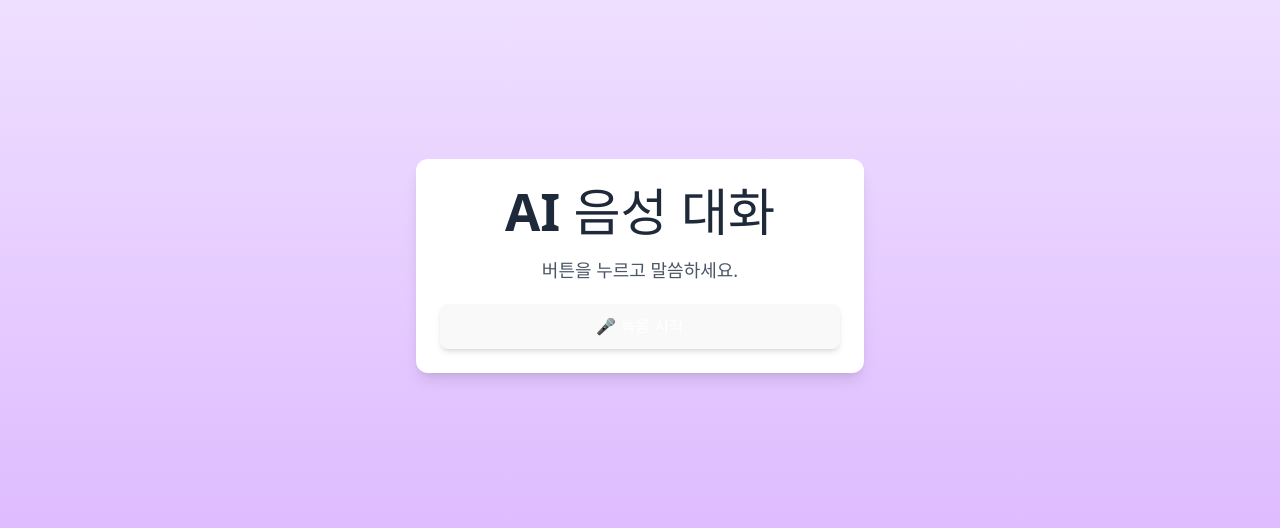
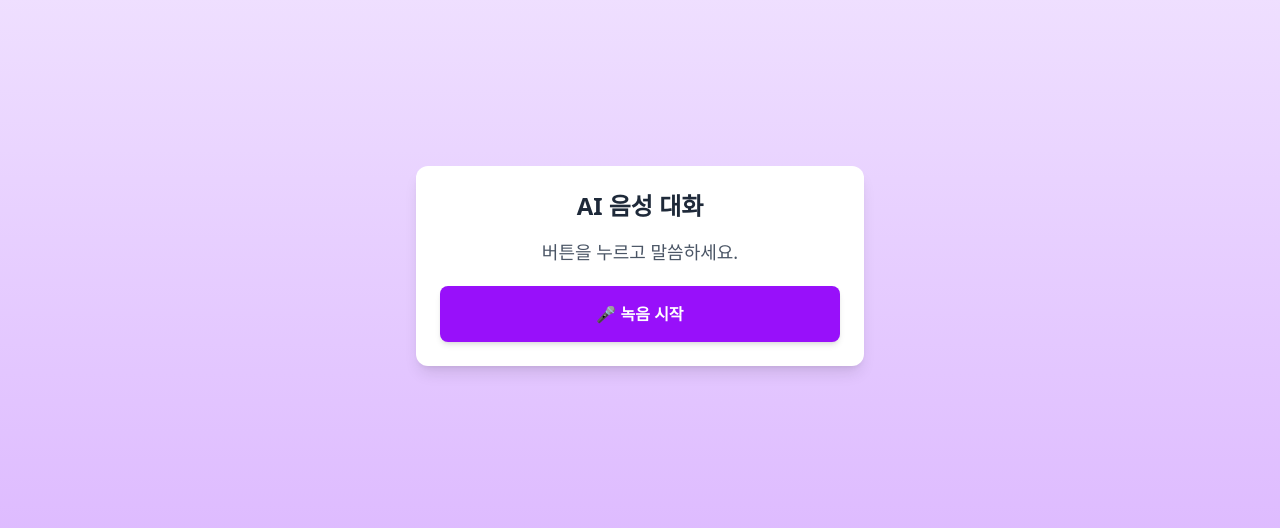
Before and after one commit to MatSalt/InfoBank, a React (Vite) app in the folder FrontEnd/infoBank_Front/: page / in a window 1280 px wide. Shown: the part 134-662 px from the top of the page. Built offline with nearby package versions, Linux system fonts and the light colour scheme.

Commit message:
fix:버튼 색 수정완료

```diff
--- a/FrontEnd/infoBank_Front/src/index.css
+++ b/FrontEnd/infoBank_Front/src/index.css
@@ -1,72 +1,3 @@
 @import "tailwindcss";
 
 /* 기존 CSS 내용이 있다면 이 아래에 유지 */
-:root {
-  font-family: system-ui, Avenir, Helvetica, Arial, sans-serif;
-  line-height: 1.5;
-  font-weight: 400;
-
-  color-scheme: light dark;
-  color: rgba(255, 255, 255, 0.87);
-  background-color: #242424;
-
-  font-synthesis: none;
-  text-rendering: optimizeLegibility;
-  -webkit-font-smoothing: antialiased;
-  -moz-osx-font-smoothing: grayscale;
-}
-
-a {
-  font-weight: 500;
-  color: #646cff;
-  text-decoration: inherit;
-}
-a:hover {
-  color: #535bf2;
-}
-
-body {
-  margin: 0;
-  padding: 0;
-  width: 100%;
-  height: 100%;
-  min-width: 320px;
-  min-height: 100vh;
-}
-
-h1 {
-  font-size: 3.2em;
-  line-height: 1.1;
-}
-
-button {
-  border-radius: 8px;
-  border: 1px solid transparent;
-  padding: 0.6em 1.2em;
-  font-size: 1em;
-  font-weight: 500;
-  font-family: inherit;
-  background-color: #1a1a1a;
-  cursor: pointer;
-  transition: border-color 0.25s;
-}
-button:hover {
-  border-color: #646cff;
-}
-button:focus,
-button:focus-visible {
-  outline: 4px auto -webkit-focus-ring-color;
-}
-
-@media (prefers-color-scheme: light) {
-  :root {
-    color: #213547;
-    background-color: #ffffff;
-  }
-  a:hover {
-    color: #747bff;
-  }
-  button {
-    background-color: #f9f9f9;
-  }
-}
```
